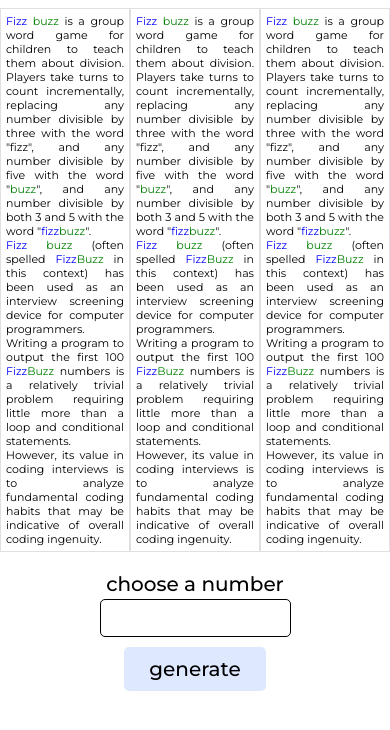
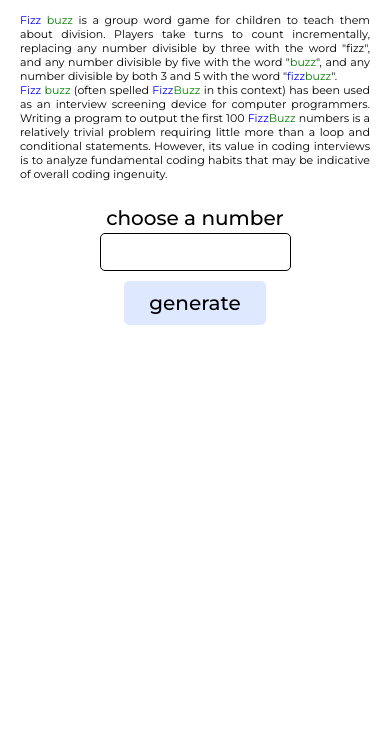
Before and after one commit to expensivepens/fizzBuzzUI, a plain HTML site: page index.html in a window 390 px wide. Shown: the part 112-842 px from the top of the page. Drawn offline with Linux system fonts and the light colour scheme.

Commit message:
Remove the two extra paragraphs on mobile for design purposes

```diff
--- a/index.html
+++ b/index.html
@@ -18,7 +18,7 @@
             </h1>
         </div>
         <div class="description-container">
-            <div class="description">
+            <div class="description da">
                 <p>
                     <span class="fizz">Fizz</span> <span class="buzz">buzz</span> is a group word game for children to teach them about division. Players take turns to count incrementally, replacing any number divisible by three with the word "<span class="description-fizz">fizz</span>", and any number divisible by five with the word "<span class="buzz">buzz</span>", and any number divisible by both 3 and 5 with the word "<span class="fizz">fizz</span><span class="buzz">buzz</span>".
                 </p>
@@ -26,7 +26,7 @@
                     <span class="fizz">Fizz</span> <span class="buzz">buzz</span> (often spelled <span class="fizz">Fizz</span><span class="buzz">Buzz</span> in this context) has been used as an interview screening device for computer programmers. Writing a program to output the first 100 <span class="fizz">Fizz</span><span class="buzz">Buzz</span> numbers is a relatively trivial problem requiring little more than a loop and conditional statements. However, its value in coding interviews is to analyze fundamental coding habits that may be indicative of overall coding ingenuity.
                 </p>
             </div>
-            <div class="description">
+            <div class="description db">
                 <p>
                     <span class="fizz">Fizz</span> <span class="buzz">buzz</span> is a group word game for children to teach them about division. Players take turns to count incrementally, replacing any number divisible by three with the word "<span class="description-fizz">fizz</span>", and any number divisible by five with the word "<span class="buzz">buzz</span>", and any number divisible by both 3 and 5 with the word "<span class="fizz">fizz</span><span class="buzz">buzz</span>".
                 </p>
@@ -34,7 +34,7 @@
                     <span class="fizz">Fizz</span> <span class="buzz">buzz</span> (often spelled <span class="fizz">Fizz</span><span class="buzz">Buzz</span> in this context) has been used as an interview screening device for computer programmers. Writing a program to output the first 100 <span class="fizz">Fizz</span><span class="buzz">Buzz</span> numbers is a relatively trivial problem requiring little more than a loop and conditional statements. However, its value in coding interviews is to analyze fundamental coding habits that may be indicative of overall coding ingenuity.
                 </p>
             </div>
-            <div class="description">
+            <div class="description dc">
                 <p>
                     <span class="fizz">Fizz</span> <span class="buzz">buzz</span> is a group word game for children to teach them about division. Players take turns to count incrementally, replacing any number divisible by three with the word "<span class="description-fizz">fizz</span>", and any number divisible by five with the word "<span class="buzz">buzz</span>", and any number divisible by both 3 and 5 with the word "<span class="fizz">fizz</span><span class="buzz">buzz</span>".
                 </p>
--- a/style.css
+++ b/style.css
@@ -169,13 +169,23 @@ button:active{
         display: inline-block;
     }
 
+    .description-container{
+        display:flex;
+        justify-content: center;
+        align-items: center;
+        flex-direction: column;
+    }
+
     .description{
         width: 350px;
         margin: 20px 0;
-        border: solid 1px rgba(0, 0, 0, 0.123);
         padding: 5px;
         transition: 0.25s;
         background-color: white;
+    }
+
+    .da, .db{
+        display: none;
     }
 
     .description p{
```
